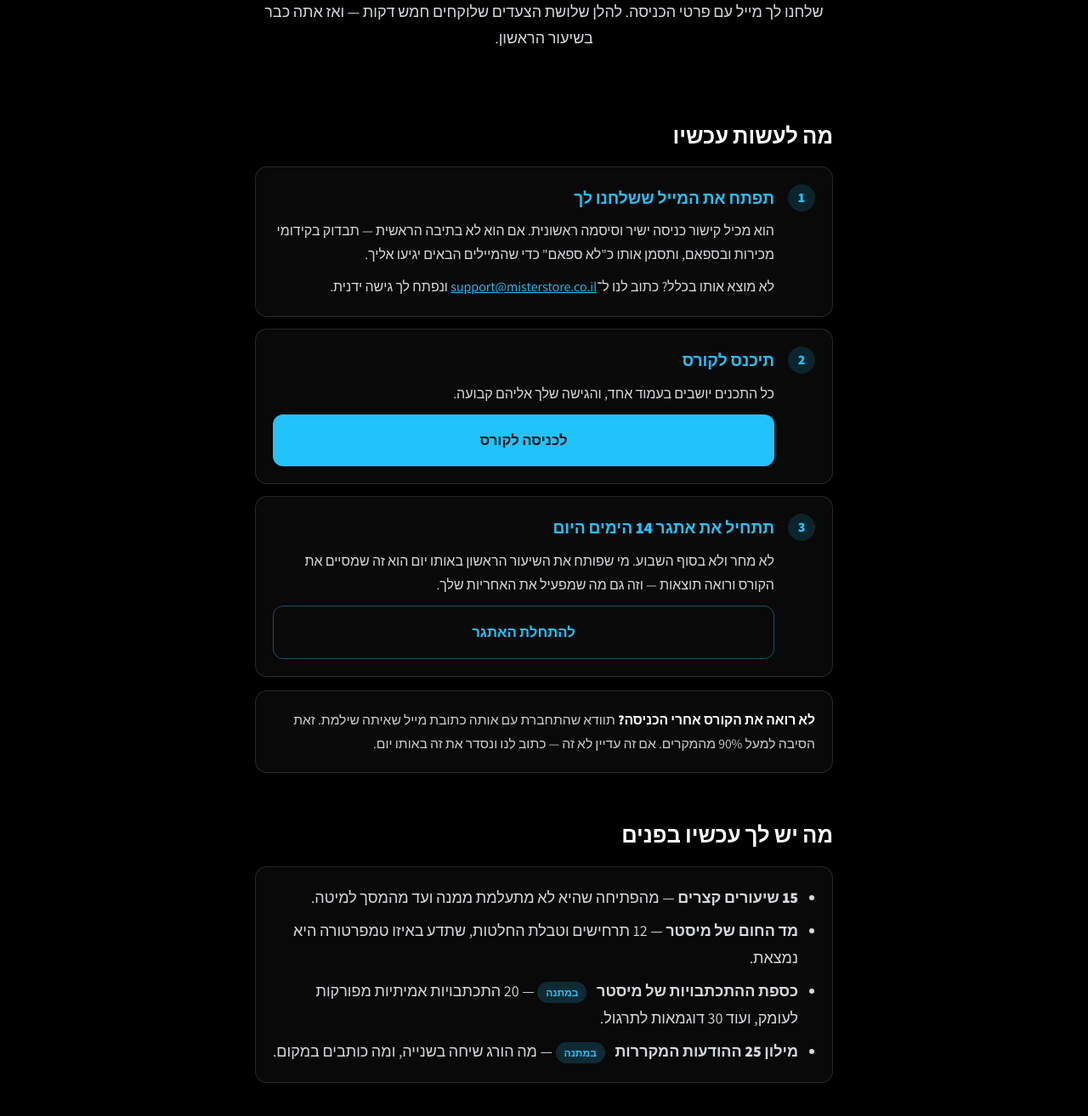
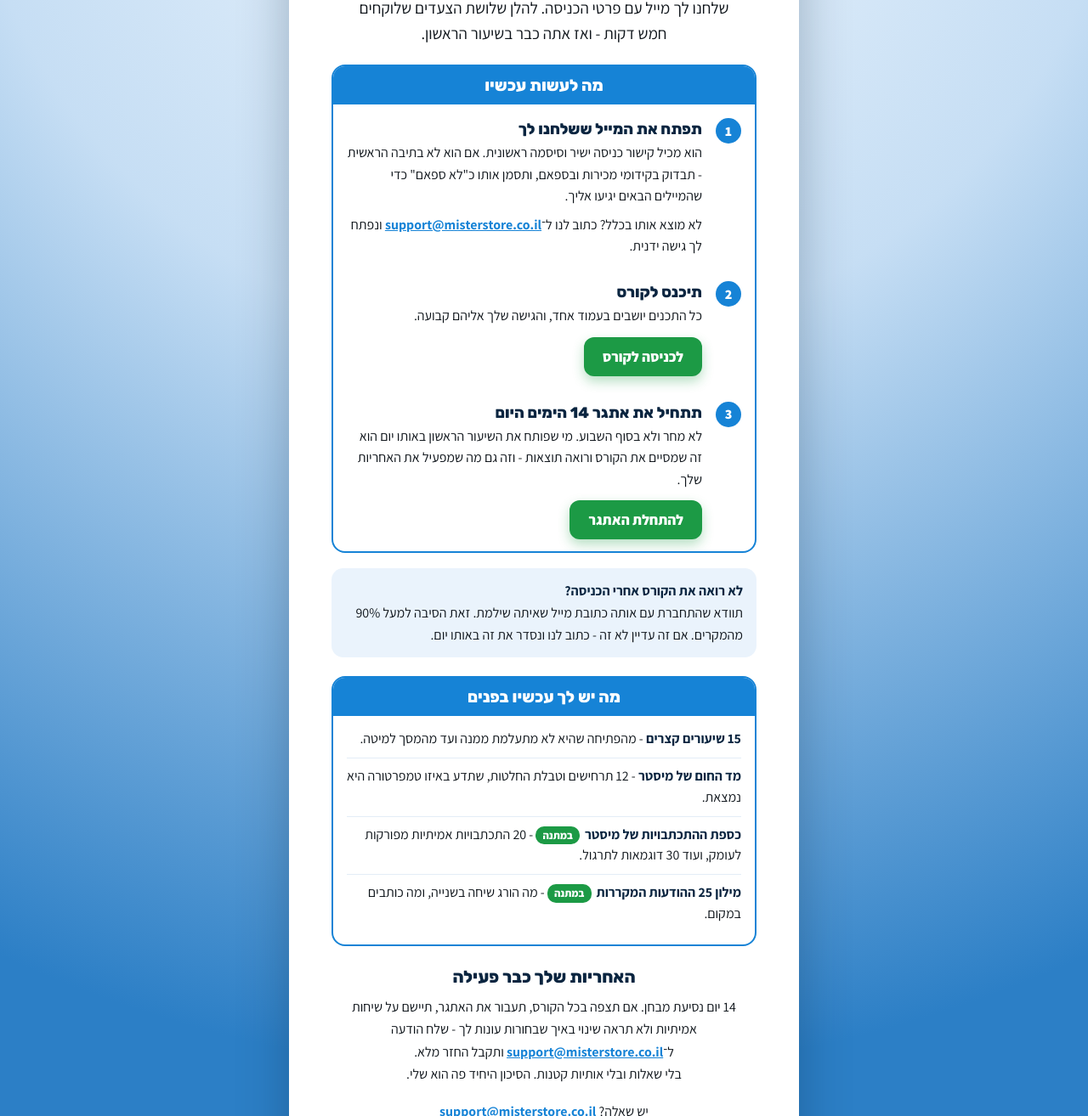
Before and after one commit to ofekeliaz/mister-landing, a plain HTML site: page thank.html in a window 1280 px wide. Shown: the part 285-1599 px from the top of the page at 85% size. Drawn offline with Linux system fonts and the light colour scheme.

Commit message:
דף התודה בעיצוב של ניב (תצוגה בלבד, לא לאוויר)
אותו טקסט, אותם קישורים ואותו סקריפט של מספר העסקה כמו בדף התודה החי.
רק העיצוב: כרטיס לבן על רקע כחול, הלוגו העגול, הצעדים במסגרת כחולה.

Co-Authored-By: Claude Opus 5.5 <noreply@anthropic.com>

```diff
--- a/thank.html
+++ b/thank.html
@@ -3,198 +3,104 @@
 <head>
 <meta charset="utf-8">
 <meta name="viewport" content="width=device-width, initial-scale=1">
-<title>קיבלנו את התשלום — הניודס הראשון שלי</title>
+<title>קיבלנו את התשלום · הניודס הראשון שלי</title>
 <meta name="description" content="התשלום עבר. הנה איך נכנסים לקורס ומה עושים בשעה הקרובה.">
 <meta name="robots" content="noindex, nofollow">
-<!-- פאביקון מיסטר — אותו סמל שבאתר הראשי. אם מחליפים לוגו, מחליפים גם את הקבצים האלה. -->
 <link rel="icon" href="/favicon.ico" sizes="any">
 <link rel="icon" type="image/png" sizes="32x32" href="/assets/favicon-32.png">
 <link rel="icon" type="image/png" sizes="192x192" href="/assets/favicon-192.png">
 <link rel="apple-touch-icon" href="/assets/apple-touch-icon.png">
-<link rel="preconnect" href="https://fonts.googleapis.com">
-<link rel="preconnect" href="https://fonts.gstatic.com" crossorigin>
-<link href="https://fonts.googleapis.com/css2?family=Assistant:wght@400;600;800&display=swap" rel="stylesheet">
 <style>
-  :root {
-    --bg: #000;
-    --fg: #fff;
-    --muted: #9aa0a6;
-    --dim: #6b7177;
-    --line: rgba(255,255,255,.12);
-    --panel: rgba(255,255,255,.035);
-    --blue: #22c3fb;
-    --green: #35d07f;
-  }
-  * { box-sizing: border-box; }
-  html, body { margin: 0; padding: 0; }
-  body {
-    background: var(--bg);
-    color: var(--fg);
-    font-family: Assistant, system-ui, "Segoe UI", Arial, sans-serif;
-    font-size: 18px;
-    line-height: 1.75;
-    -webkit-font-smoothing: antialiased;
-  }
-  main { max-width: 720px; margin: 0 auto; padding: 48px 20px 64px; }
-  p { margin: 0 0 22px; color: #d6d9dc; }
-  a { color: var(--blue); }
-  h1 { font-size: 2.1rem; font-weight: 800; line-height: 1.25; margin: 0 0 16px; }
-  h2 { font-size: 1.6rem; font-weight: 800; line-height: 1.3; margin: 56px 0 20px; }
-  h3 { font-size: 1.2rem; font-weight: 800; margin: 0 0 8px; }
-
-  .top { text-align: center; padding: 8px 0 4px; }
-  .check {
-    width: 68px; height: 68px; margin: 0 auto 22px;
-    border-radius: 50%; border: 2px solid rgba(53,208,127,.45);
-    background: rgba(53,208,127,.1);
-    display: flex; align-items: center; justify-content: center;
-  }
-  .check svg { width: 32px; height: 32px; }
-  .eyebrow {
-    color: var(--green); font-size: .95rem; font-weight: 800;
-    letter-spacing: .04em; margin: 0 0 10px;
-  }
-  .order {
-    display: inline-block; margin: 0 0 8px; padding: 6px 14px;
-    border: 1px solid var(--line); border-radius: 999px;
-    background: var(--panel); color: var(--muted);
-    font-size: .85rem; line-height: 1.4;
-  }
-  .order b { color: #e6e8ea; font-weight: 800; }
-
-  .steps { counter-reset: step; margin: 0; padding: 0; list-style: none; }
-  .steps li {
-    position: relative; counter-increment: step;
-    border: 1px solid var(--line); border-radius: 14px; background: var(--panel);
-    padding: 20px 68px 20px 20px; margin-bottom: 14px;
-  }
-  .steps li::before {
-    content: counter(step);
-    position: absolute; top: 20px; right: 20px;
-    width: 32px; height: 32px; border-radius: 50%;
-    background: rgba(34,195,251,.15); color: var(--blue);
-    font-weight: 800; font-size: 1rem;
-    display: flex; align-items: center; justify-content: center;
-  }
-  .steps li p { margin: 0; font-size: 1rem; }
-  .steps li p + p { margin-top: 10px; }
-  .steps h3 { color: var(--blue); }
-
-  .cta {
-    display: block; width: 100%; margin: 10px 0 0; padding: 16px;
-    border: 0; border-radius: 12px; text-align: center;
-    background: var(--blue); color: #001018;
-    font-family: inherit; font-size: 1.05rem; font-weight: 800;
-    text-decoration: none; cursor: pointer;
-  }
-  .cta.ghost {
-    background: transparent; color: var(--blue);
-    border: 1px solid rgba(34,195,251,.4);
-  }
-
-  .got { border: 1px solid var(--line); border-radius: 14px; background: var(--panel); padding: 20px; }
-  .got ul { margin: 0; padding: 0 20px 0 0; }
-  .got li { color: #d6d9dc; margin-bottom: 8px; }
-  .got li:last-child { margin-bottom: 0; }
-  .tag {
-    display: inline-block; margin-right: 8px; padding: 2px 10px; border-radius: 999px;
-    background: rgba(34,195,251,.18); color: var(--blue); font-size: .75rem; font-weight: 800;
-  }
-
-  .note {
-    border: 1px solid var(--line); border-radius: 14px; background: var(--panel);
-    padding: 20px; margin: 16px 0 0; color: #c9ccd0; font-size: .98rem;
-  }
-  .note b { color: #fff; }
-
-  .guarantee {
-    border: 1px solid var(--line); border-radius: 18px; background: var(--panel);
-    padding: 26px; text-align: center; margin: 48px 0 0;
-  }
-  .guarantee h3 { margin-top: 0; font-size: 1.3rem; }
-  .guarantee p:last-child { margin-bottom: 0; }
-
-  footer {
-    margin-top: 56px; padding-top: 24px; border-top: 1px solid var(--line);
-    text-align: center; color: var(--dim); font-size: .9rem;
-  }
-  footer p { color: var(--dim); margin: 0 0 8px; }
-
-  @media (max-width: 520px) {
-    body { font-size: 17px; }
-    h1 { font-size: 1.75rem; }
-    h2 { font-size: 1.4rem; }
-    main { padding: 36px 18px 48px; }
-  }
+@font-face{font-family:'Assistant';font-style:normal;font-weight:400;font-display:swap;src:url(assets/fonts/assistant-400-hebrew.woff2) format('woff2');unicode-range:U+0307-0308, U+0590-05FF, U+200C-2010, U+20AA, U+25CC, U+FB1D-FB4F}
+@font-face{font-family:'Assistant';font-style:normal;font-weight:400;font-display:swap;src:url(assets/fonts/assistant-400-latin.woff2) format('woff2');unicode-range:U+0000-00FF, U+0131, U+0152-0153, U+02BB-02BC, U+02C6, U+02DA, U+02DC, U+0304, U+0308, U+0329, U+2000-206F, U+20AC, U+2122, U+2191, U+2193, U+2212, U+2215, U+FEFF, U+FFFD}
+@font-face{font-family:'Assistant';font-style:normal;font-weight:600;font-display:swap;src:url(assets/fonts/assistant-600-hebrew.woff2) format('woff2');unicode-range:U+0307-0308, U+0590-05FF, U+200C-2010, U+20AA, U+25CC, U+FB1D-FB4F}
+@font-face{font-family:'Assistant';font-style:normal;font-weight:600;font-display:swap;src:url(assets/fonts/assistant-600-latin.woff2) format('woff2');unicode-range:U+0000-00FF, U+0131, U+0152-0153, U+02BB-02BC, U+02C6, U+02DA, U+02DC, U+0304, U+0308, U+0329, U+2000-206F, U+20AC, U+2122, U+2191, U+2193, U+2212, U+2215, U+FEFF, U+FFFD}
+@font-face{font-family:'Assistant';font-style:normal;font-weight:700;font-display:swap;src:url(assets/fonts/assistant-700-hebrew.woff2) format('woff2');unicode-range:U+0307-0308, U+0590-05FF, U+200C-2010, U+20AA, U+25CC, U+FB1D-FB4F}
+@font-face{font-family:'Assistant';font-style:normal;font-weight:700;font-display:swap;src:url(assets/fonts/assistant-700-latin.woff2) format('woff2');unicode-range:U+0000-00FF, U+0131, U+0152-0153, U+02BB-02BC, U+02C6, U+02DA, U+02DC, U+0304, U+0308, U+0329, U+2000-206F, U+20AC, U+2122, U+2191, U+2193, U+2212, U+2215, U+FEFF, U+FFFD}
+@font-face{font-family:'Assistant';font-style:normal;font-weight:800;font-display:swap;src:url(assets/fonts/assistant-800-hebrew.woff2) format('woff2');unicode-range:U+0307-0308, U+0590-05FF, U+200C-2010, U+20AA, U+25CC, U+FB1D-FB4F}
+@font-face{font-family:'Assistant';font-style:normal;font-weight:800;font-display:swap;src:url(assets/fonts/assistant-800-latin.woff2) format('woff2');unicode-range:U+0000-00FF, U+0131, U+0152-0153, U+02BB-02BC, U+02C6, U+02DA, U+02DC, U+0304, U+0308, U+0329, U+2000-206F, U+20AC, U+2122, U+2191, U+2193, U+2212, U+2215, U+FEFF, U+FFFD}
+@font-face{font-family:'Rubik';font-style:normal;font-weight:700;font-display:swap;src:url(assets/fonts/rubik-700-hebrew.woff2) format('woff2');unicode-range:U+0307-0308, U+0590-05FF, U+200C-2010, U+20AA, U+25CC, U+FB1D-FB4F}
+@font-face{font-family:'Rubik';font-style:normal;font-weight:700;font-display:swap;src:url(assets/fonts/rubik-700-latin.woff2) format('woff2');unicode-range:U+0000-00FF, U+0131, U+0152-0153, U+02BB-02BC, U+02C6, U+02DA, U+02DC, U+0304, U+0308, U+0329, U+2000-206F, U+20AC, U+2122, U+2191, U+2193, U+2212, U+2215, U+FEFF, U+FFFD}
+@font-face{font-family:'Rubik';font-style:normal;font-weight:800;font-display:swap;src:url(assets/fonts/rubik-800-hebrew.woff2) format('woff2');unicode-range:U+0307-0308, U+0590-05FF, U+200C-2010, U+20AA, U+25CC, U+FB1D-FB4F}
+@font-face{font-family:'Rubik';font-style:normal;font-weight:800;font-display:swap;src:url(assets/fonts/rubik-800-latin.woff2) format('woff2');unicode-range:U+0000-00FF, U+0131, U+0152-0153, U+02BB-02BC, U+02C6, U+02DA, U+02DC, U+0304, U+0308, U+0329, U+2000-206F, U+20AC, U+2122, U+2191, U+2193, U+2212, U+2215, U+FEFF, U+FFFD}
+@font-face{font-family:'Rubik';font-style:normal;font-weight:900;font-display:swap;src:url(assets/fonts/rubik-900-hebrew.woff2) format('woff2');unicode-range:U+0307-0308, U+0590-05FF, U+200C-2010, U+20AA, U+25CC, U+FB1D-FB4F}
+@font-face{font-family:'Rubik';font-style:normal;font-weight:900;font-display:swap;src:url(assets/fonts/rubik-900-latin.woff2) format('woff2');unicode-range:U+0000-00FF, U+0131, U+0152-0153, U+02BB-02BC, U+02C6, U+02DA, U+02DC, U+0304, U+0308, U+0329, U+2000-206F, U+20AC, U+2122, U+2191, U+2193, U+2212, U+2215, U+FEFF, U+FFFD}
+  :root{--blue:#1683d6;--deep:#0a2540;--soft:#eaf3fc;--ink:#0e141a}
+  *{box-sizing:border-box;margin:0;padding:0}
+  html{min-height:100%;background:radial-gradient(120% 90% at 50% 0%,#f1f8fe 0%,#c6def4 45%,#2c7fc6 100%)}
+  body{min-height:100%;background:none;font-family:'Assistant',Arial,sans-serif;color:var(--ink);-webkit-font-smoothing:antialiased;padding:30px 14px 50px}
+  img{max-width:100%;height:auto;display:block}
+  .wrap{max-width:600px;margin:0 auto;direction:rtl}
+  .card{background:#fff;border-radius:26px;padding:24px 22px 30px;text-align:center;box-shadow:0 24px 60px rgba(10,37,64,.30)}
+  .logo{width:116px;height:116px;border-radius:50%;margin:2px auto 14px;box-shadow:0 10px 26px rgba(10,37,64,.32)}
+  .badge{display:inline-block;background:var(--blue);color:#fff;font-weight:800;font-size:15px;padding:6px 18px;border-radius:22px}
+  h1{font-family:'Rubik',sans-serif;font-weight:900;font-size:36px;color:var(--deep);margin:12px 0 6px;line-height:1.2}
+  .order{font-size:15px;color:#46525e;margin:2px 0 10px}
+  .order b{font-family:'Rubik',sans-serif;color:var(--deep);direction:ltr;unicode-bidi:embed}
+  .lead{font-size:19px;line-height:1.55;max-width:470px;margin:8px auto 4px}
+  .box{text-align:right;border:2px solid var(--blue);border-radius:16px;overflow:hidden;margin:22px auto 0;max-width:500px}
+  .box .sh{background:var(--blue);color:#fff;font-family:'Rubik',sans-serif;font-weight:800;font-size:19px;padding:11px 16px;text-align:center}
+  .step{display:grid;grid-template-columns:34px 1fr;gap:12px;padding:16px 16px 4px}
+  .step .n{width:30px;height:30px;border-radius:50%;background:var(--blue);color:#fff;font-weight:800;display:flex;align-items:center;justify-content:center;font-size:16px}
+  .step h3{font-family:'Rubik',sans-serif;font-weight:800;font-size:18px;color:var(--deep);margin:2px 0 4px}
+  .step p{font-size:16px;line-height:1.6;margin:0 0 8px}
+  .step a.mail,.box a.mail,.guar a.mail,.help a{color:var(--blue);font-weight:700}
+  .btn{display:inline-block;background:#1c9a45;color:#fff;font-weight:800;font-size:17px;padding:12px 22px;border-radius:12px;text-decoration:none;margin:4px 0 10px;box-shadow:0 6px 14px rgba(28,154,69,.32)}
+  .note{background:var(--soft);border-radius:14px;padding:14px 16px;margin:18px auto 0;max-width:500px;text-align:right;font-size:16px;line-height:1.6}
+  .note b{color:var(--deep)}
+  .have{list-style:none;text-align:right;padding:6px 16px 14px}
+  .have li{padding:9px 0;border-bottom:1px solid #e3edf7;font-size:16px;line-height:1.55}
+  .have li:last-child{border:0}
+  .have b{color:var(--deep)}
+  .have .gift{display:inline-block;background:#1c9a45;color:#fff;font-size:12.5px;font-weight:800;padding:1px 8px;border-radius:10px;margin-right:6px}
+  .guar{margin:20px auto 0;max-width:500px;font-size:16px;line-height:1.65}
+  .guar h2{font-family:'Rubik',sans-serif;font-weight:800;font-size:20px;color:var(--deep);margin-bottom:6px}
+  .help{margin-top:20px;font-size:16px}
+  .sign{font-family:'Rubik',sans-serif;font-weight:800;font-size:19px;color:var(--deep);margin-top:16px}
+  @media(max-width:420px){ h1{font-size:30px} .lead{font-size:17px} .card{padding:22px 16px 26px} }
 </style>
 </head>
 <body>
-<main>
+<main class="wrap">
+  <div class="card">
+    <img class="logo" src="assets/logo.png" alt="מיסטר קונפשנס" width="306" height="306">
+    <span class="badge">&#10004; התשלום עבר בהצלחה</span>
+    <h1>אתה בפנים.</h1>
+    <p class="order" id="order-line" hidden>מספר העסקה: <b id="order-number"></b></p>
+    <p class="lead">שלחנו לך מייל עם פרטי הכניסה. להלן שלושת הצעדים שלוקחים חמש דקות - ואז אתה כבר בשיעור הראשון.</p>
 
-  <div class="top">
-    <div class="check" aria-hidden="true">
-      <svg viewBox="0 0 24 24" fill="none" stroke="#35d07f" stroke-width="3" stroke-linecap="round" stroke-linejoin="round">
-        <path d="M20 6 9 17l-5-5"/>
-      </svg>
+    <div class="box">
+      <div class="sh">מה לעשות עכשיו</div>
+      <div class="step"><span class="n">1</span><div><h3>תפתח את המייל ששלחנו לך</h3>
+        <p>הוא מכיל קישור כניסה ישיר וסיסמה ראשונית. אם הוא לא בתיבה הראשית - תבדוק בקידומי מכירות ובספאם, ותסמן אותו כ"לא ספאם" כדי שהמיילים הבאים יגיעו אליך.</p>
+        <p>לא מוצא אותו בכלל? כתוב לנו ל־<a class="mail" href="mailto:support@misterstore.co.il">support@misterstore.co.il</a> ונפתח לך גישה ידנית.</p></div></div>
+      <div class="step"><span class="n">2</span><div><h3>תיכנס לקורס</h3>
+        <p>כל התכנים יושבים בעמוד אחד, והגישה שלך אליהם קבועה.</p>
+        <a class="btn" href="https://mister.cyou/academy/first-nudes">לכניסה לקורס</a></div></div>
+      <div class="step"><span class="n">3</span><div><h3>תתחיל את אתגר 14 הימים היום</h3>
+        <p>לא מחר ולא בסוף השבוע. מי שפותח את השיעור הראשון באותו יום הוא זה שמסיים את הקורס ורואה תוצאות - וזה גם מה שמפעיל את האחריות שלך.</p>
+        <a class="btn" href="https://mister.cyou/academy/first-nudes/challenge">להתחלת האתגר</a></div></div>
     </div>
-    <p class="eyebrow">התשלום עבר בהצלחה</p>
-    <h1>אתה בפנים.</h1>
-    <p id="order-line" class="order" hidden>מספר העסקה: <b id="order-number"></b></p>
-    <p>שלחנו לך מייל עם פרטי הכניסה. להלן שלושת הצעדים שלוקחים חמש דקות — ואז אתה כבר בשיעור הראשון.</p>
+
+    <div class="note"><b>לא רואה את הקורס אחרי הכניסה?</b><br>תוודא שהתחברת עם אותה כתובת מייל שאיתה שילמת. זאת הסיבה למעל 90% מהמקרים. אם זה עדיין לא זה - כתוב לנו ונסדר את זה באותו יום.</div>
+
+    <div class="box">
+      <div class="sh">מה יש לך עכשיו בפנים</div>
+      <ul class="have">
+        <li><b>15 שיעורים קצרים</b> - מהפתיחה שהיא לא מתעלמת ממנה ועד מהמסך למיטה.</li>
+        <li><b>מד החום של מיסטר</b> - 12 תרחישים וטבלת החלטות, שתדע באיזו טמפרטורה היא נמצאת.</li>
+        <li><b>כספת ההתכתבויות של מיסטר</b><span class="gift">במתנה</span> - 20 התכתבויות אמיתיות מפורקות לעומק, ועוד 30 דוגמאות לתרגול.</li>
+        <li><b>מילון 25 ההודעות המקררות</b><span class="gift">במתנה</span> - מה הורג שיחה בשנייה, ומה כותבים במקום.</li>
+      </ul>
+    </div>
+
+    <div class="guar"><h2>האחריות שלך כבר פעילה</h2>
+      14 יום נסיעת מבחן. אם תצפה בכל הקורס, תעבור את האתגר, תיישם על שיחות אמיתיות ולא תראה שינוי באיך שבחורות עונות לך - שלח הודעה ל־<a class="mail" href="mailto:support@misterstore.co.il">support@misterstore.co.il</a> ותקבל החזר מלא.<br>בלי שאלות ובלי אותיות קטנות. הסיכון היחיד פה הוא שלי.</div>
+
+    <p class="help">יש שאלה? <a href="mailto:support@misterstore.co.il">support@misterstore.co.il</a></p>
+    <p class="sign">מיסטר קונפשנס</p>
   </div>
-
-  <h2>מה לעשות עכשיו</h2>
-
-  <ol class="steps">
-    <li>
-      <h3>תפתח את המייל ששלחנו לך</h3>
-      <p>הוא מכיל קישור כניסה ישיר וסיסמה ראשונית. אם הוא לא בתיבה הראשית — תבדוק בקידומי מכירות ובספאם, ותסמן אותו כ"לא ספאם" כדי שהמיילים הבאים יגיעו אליך.</p>
-      <p>לא מוצא אותו בכלל? כתוב לנו ל־<a href="mailto:support@misterstore.co.il">support@misterstore.co.il</a> ונפתח לך גישה ידנית.</p>
-    </li>
-    <li>
-      <h3>תיכנס לקורס</h3>
-      <p>כל התכנים יושבים בעמוד אחד, והגישה שלך אליהם קבועה.</p>
-      <a class="cta" href="https://mister.cyou/academy/first-nudes">לכניסה לקורס</a>
-    </li>
-    <li>
-      <h3>תתחיל את אתגר 14 הימים היום</h3>
-      <p>לא מחר ולא בסוף השבוע. מי שפותח את השיעור הראשון באותו יום הוא זה שמסיים את הקורס ורואה תוצאות — וזה גם מה שמפעיל את האחריות שלך.</p>
-      <a class="cta ghost" href="https://mister.cyou/academy/first-nudes/challenge">להתחלת האתגר</a>
-    </li>
-  </ol>
-
-  <div class="note">
-    <b>לא רואה את הקורס אחרי הכניסה?</b> תוודא שהתחברת עם אותה כתובת מייל שאיתה שילמת. זאת הסיבה למעל 90% מהמקרים. אם זה עדיין לא זה — כתוב לנו ונסדר את זה באותו יום.
-  </div>
-
-  <h2>מה יש לך עכשיו בפנים</h2>
-
-  <div class="got">
-    <ul>
-      <li><b>15 שיעורים קצרים</b> — מהפתיחה שהיא לא מתעלמת ממנה ועד מהמסך למיטה.</li>
-      <li><b>מד החום של מיסטר</b> — 12 תרחישים וטבלת החלטות, שתדע באיזו טמפרטורה היא נמצאת.</li>
-      <li><b>כספת ההתכתבויות של מיסטר</b> <span class="tag">במתנה</span> — 20 התכתבויות אמיתיות מפורקות לעומק, ועוד 30 דוגמאות לתרגול.</li>
-      <li><b>מילון 25 ההודעות המקררות</b> <span class="tag">במתנה</span> — מה הורג שיחה בשנייה, ומה כותבים במקום.</li>
-    </ul>
-  </div>
-
-  <div class="guarantee">
-    <h3>האחריות שלך כבר פעילה</h3>
-    <p>
-      14 יום נסיעת מבחן. אם תצפה בכל הקורס, תעבור את האתגר, תיישם על שיחות אמיתיות ולא תראה שינוי
-      באיך שבחורות עונות לך — שלח הודעה ל־<a href="mailto:support@misterstore.co.il">support@misterstore.co.il</a>
-      ותקבל החזר מלא.
-    </p>
-    <p style="font-weight:800;color:#e6e8ea">בלי שאלות ובלי אותיות קטנות. הסיכון היחיד פה הוא שלי.</p>
-  </div>
-
-  <footer>
-    <p>יש שאלה? <a href="mailto:support@misterstore.co.il">support@misterstore.co.il</a></p>
-    <p>מיסטר קונפשנס</p>
-  </footer>
-
 </main>
-
 <script>
 (function () {
   // Stripe and PayPal each name the identifier differently; show whichever came back.
@@ -207,8 +113,5 @@
   }
 })();
 </script>
-
-<!-- פיקסל מטא — אירוע Purchase נכנס כאן -->
-
 </body>
 </html>
```
